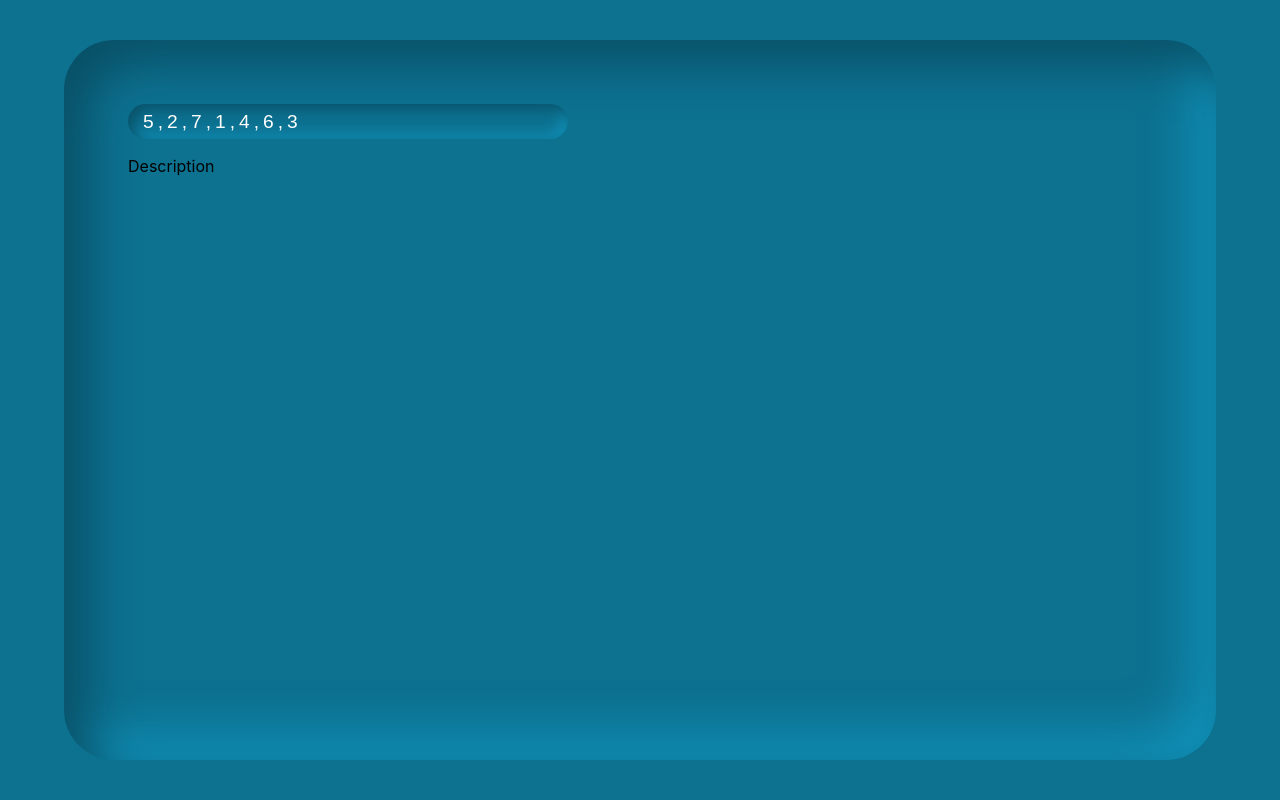
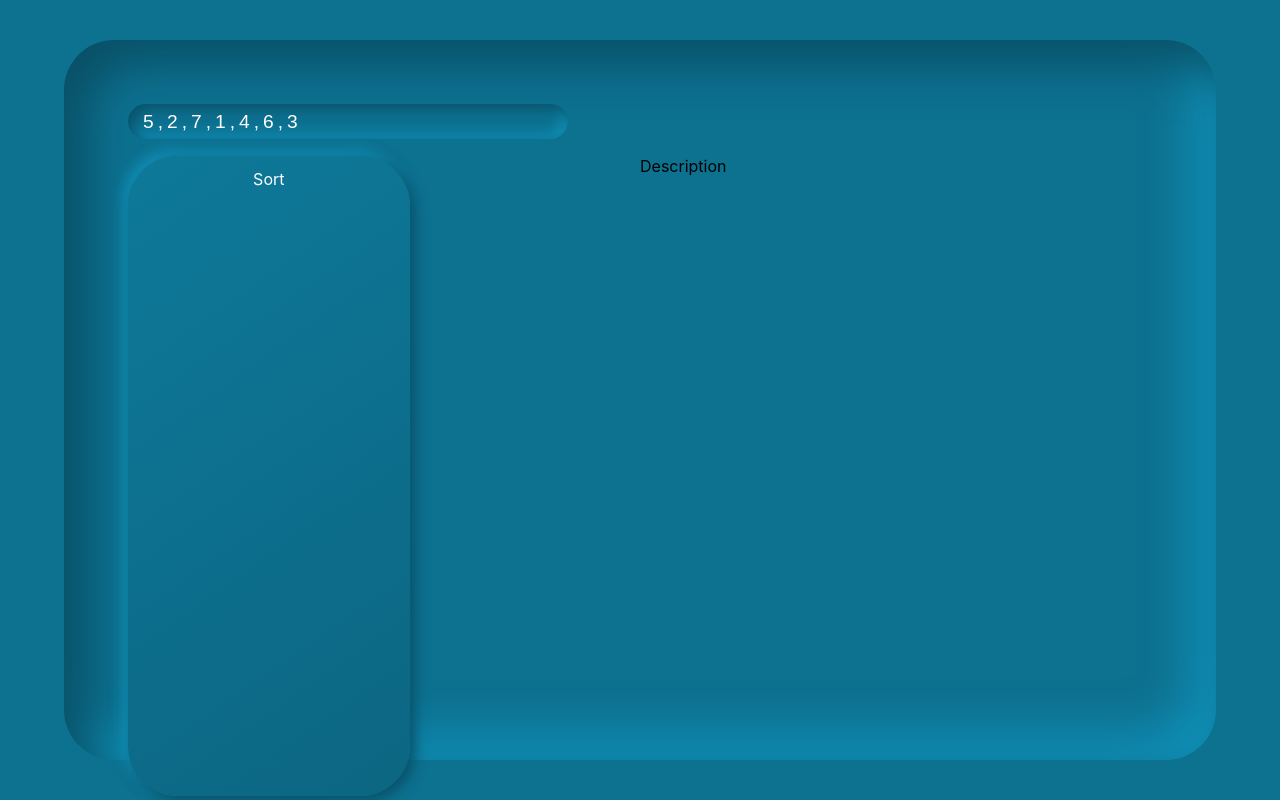
Before and after one commit to shahryar-h/algovis, a React (Create React App) app in the folder algo-vis/: page / in a window 1280 px wide. Built offline with nearby package versions, Linux system fonts and the light colour scheme.

Commit message:
created submit button

```diff
--- a/algo-vis/src/resources/components/1_bubbleSort/2_visualization/2_visualization.component.jsx
+++ b/algo-vis/src/resources/components/1_bubbleSort/2_visualization/2_visualization.component.jsx
@@ -5,11 +5,13 @@ import ControlButtons from "./3_controls/3_ControlButtons";
 // import InputBox from "./3_input/3_inputBox/inputBox.component";
 import Box from "./3_inputHandler/4_box/4_box.component";
 import DisplayError from "./3_inputHandler/4_displayerror/4_displayError.component";
+import SubmitInput from "./3_inputHandler/4_submitInput/4_submitInput.component";
 export default function Visualization() {
   return (
     <>
       <Box />
       <DisplayError />
+      <SubmitInput />
       {/* <Steps /> */}
       {/* <Visualizer /> */}
       {/* <ControlButtons /> */}
--- a/algo-vis/src/resources/components/1_bubbleSort/2_visualization/3_inputHandler/3_inputHandler.component.jsx
+++ b/algo-vis/src/resources/components/1_bubbleSort/2_visualization/3_inputHandler/3_inputHandler.component.jsx
@@ -1,5 +1,6 @@
 import React, { useState } from "react";
 import Box from "./4_box/4_box.component";
+import SubmitInput from "./4_submitInput/4_submitInput.component";
 
 export default function InputHandler({ is_animating }) {
   const [input_value, setInputValue] = useState("5,1,4,2,7,6");
@@ -43,6 +44,7 @@ export default function InputHandler({ is_animating }) {
       <Box />
       {/* {error} */}
       {/* {submit} */}
+      <SubmitInput />
     </div>
   );
 }
--- a/algo-vis/src/resources/components/1_bubbleSort/2_visualization/3_inputHandler/4_submitInput/4_submitInput.component.jsx
+++ b/algo-vis/src/resources/components/1_bubbleSort/2_visualization/3_inputHandler/4_submitInput/4_submitInput.component.jsx
@@ -1,5 +1,158 @@
 import React from "react";
+import _ from "lodash";
+import styled from "styled-components";
 
-export default function SubmitInput() {
-  return <div></div>;
+// TODO: make this a button
+export const SortButton = styled.div`
+  width: 50%;
+  border-radius: 50px;
+  background: red;
+  padding: 0.8em;
+  border-radius: 50px;
+  background: linear-gradient(145deg, #0e799a, #0c6682);
+  box-shadow: 5px 5px 13px #095168, -5px -5px 13px #1191b8;
+  text-align: center;
+  color: white;
+  cursor: pointer;
+
+  &:active {
+    border-radius: 50px;
+    background: linear-gradient(145deg, #0c6682, #0e799a);
+    box-shadow: 5px 5px 13px #095168, -5px -5px 13px #1191b8;
+  }
+`;
+
+export default function SubmitInput({ is_animating = false, inputList = [] }) {
+  const create_user_object = (inputList) => {
+    let sorted_user_input = _.sortBy(inputList);
+
+    let user_object = inputList.map((s) => {
+      return {
+        userInput: s,
+        sortPosiotion: sorted_user_input.indexOf(s) + 1,
+        userPosition: inputList.indexOf(s) + 1,
+        selected: false,
+        sorted: false,
+      };
+    });
+
+    return user_object;
+  };
+
+  const sort_input = (inputList = []) => {
+    let master = [];
+    let steps_schema = [];
+    let status_schema = [""];
+    let len = inputList.length;
+    let swapped;
+    const user_input_object = create_user_object(inputList);
+    let new_object = [...user_input_object];
+    steps_schema.push([1, 1, 1, 1, 1, 1, 1]);
+    master.push(new_object);
+
+    do {
+      swapped = false;
+      // set swapped to false assuming that the numbers are sorted
+      // if after next round this stays false it means we have a sorted
+      // array so we stop the process
+      // new_object[new_object.length] = [2, 2, 1, 1, 1, 1, 1];
+      steps_schema.push([2, 2, 2, 1, 1, 1, 1]);
+
+      status_schema.push(` Set the swapped flag to false.
+      Then iterate from index 1 to ${len} inclusive.`);
+
+      master.push(new_object);
+
+      for (let i = 0; i < len - 1; i++) {
+        steps_schema.push([2, 1, 1, 2, 1, 1, 1]);
+
+        let statusTxt = () => {
+          return swapped
+            ? `Checking if ${new_object[i].userInput} > ${
+                new_object[i + 1].userInput
+              } and swap them if that is true.
+          The current value of swapped = true.`
+            : `Checking if ${new_object[i].userInput} > ${
+                new_object[i + 1].userInput
+              } and swap them if that is true.
+          The current value of swapped = false.`;
+        };
+
+        status_schema.push(statusTxt());
+        let num1 = { ...new_object[i] };
+        let num2 = { ...new_object[i + 1] };
+        num1.selected = true;
+        num2.selected = true;
+
+        let mutate_object = [...new_object];
+        mutate_object[i] = num1;
+        mutate_object[i + 1] = num2;
+        master.push(mutate_object);
+        //selected num1 and two / swaps if b is greater than a
+
+        if (new_object[i].userInput > new_object[i + 1].userInput) {
+          steps_schema.push([2, 1, 1, 1, 2, 2, 1]);
+          status_schema.push();
+
+          let mutate_object2 = [...mutate_object];
+          mutate_object2[i] = num2;
+          mutate_object2[i + 1] = num1;
+          master.push(mutate_object2);
+
+          let mutate_object3 = [...mutate_object2];
+          let num11 = { ...mutate_object3[i] };
+          let num12 = { ...mutate_object3[i + 1] };
+          num11.selected = false;
+          num12.selected = false;
+
+          mutate_object3[i] = num11;
+          mutate_object3[i + 1] = num12;
+
+          status_schema.push(
+            `      Swapping the positions of ${new_object[i].userInput} and ${
+              new_object[i + 1].userInput
+            }.
+            Set swapped = true.`
+          );
+          new_object = [...mutate_object3];
+
+          swapped = true;
+        }
+      }
+
+      master[master.length - 1][len - 1].sorted = true;
+      master.push(master[master.length - 1]);
+      let statusTxt = () => {
+        return swapped
+          ? `Mark this element as sorted now.
+          As at least one swap is done in this pass, we continue.`
+          : `No swap is done in this pass.
+          We can terminate Bubble Sort now`;
+      };
+      steps_schema.push([2, 1, 1, 1, 1, 1, 2]);
+      status_schema.push(statusTxt());
+      len = len - 1;
+    } while (swapped);
+    master[master.length - 1][len - 1].selected = false;
+    master[master.length - 1][len].selected = false;
+    master.push(master[master.length - 1]);
+
+    status_schema.push("List is sorted");
+    steps_schema.push([1, 1, 1, 1, 1, 1, 1]);
+    // update redux
+    return { master, steps_schema, status_schema };
+  };
+  return (
+    <>
+      {is_animating ? (
+        <SortButton
+        // onClick={(e) => this.handleAnotherSet(e)}
+        >
+          Another set of Numbers
+        </SortButton>
+      ) : (
+        <SortButton onClick={() => sort_input(inputList)}>Sort</SortButton>
+      )}
+    </>
+  );
 }
```
